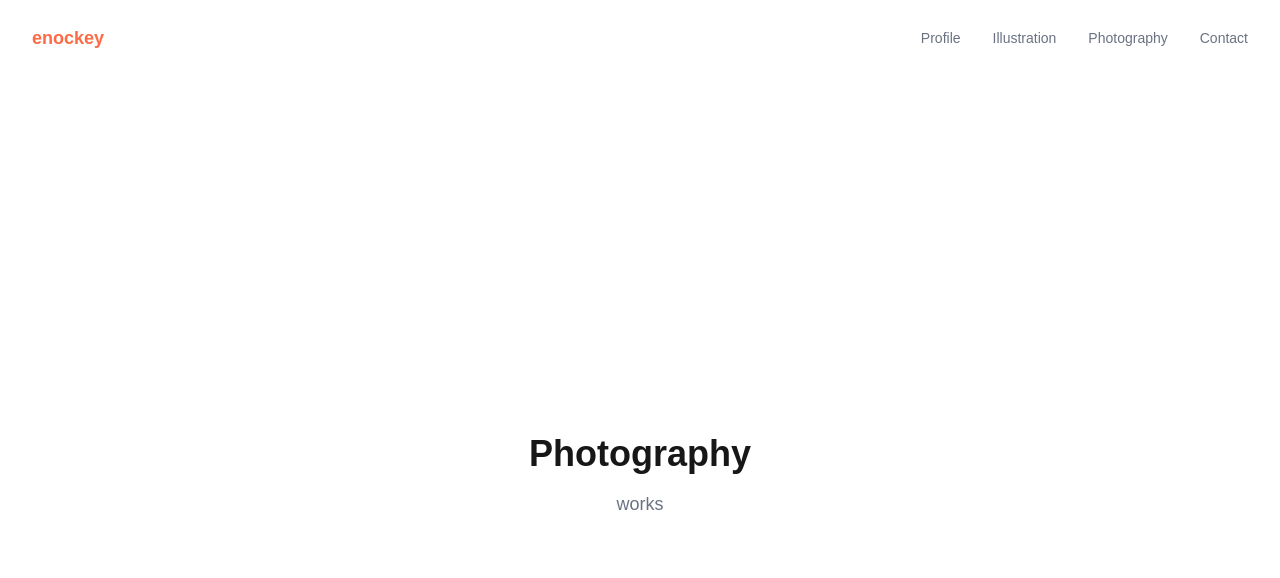
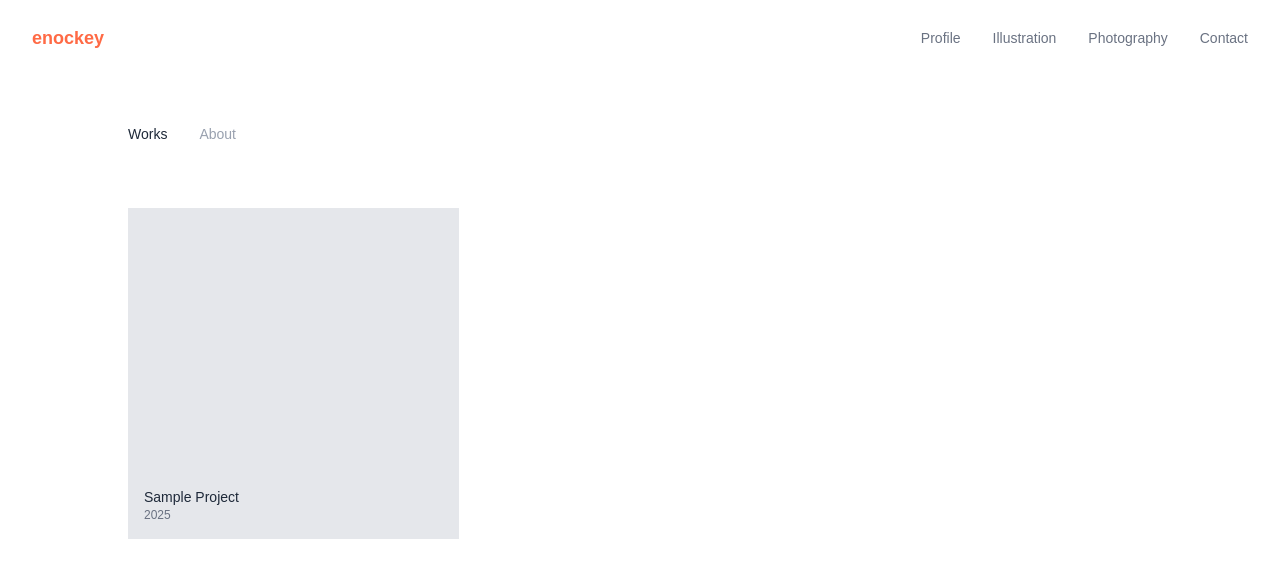
Before and after one commit to DaisukeEnoki/enockey-site, a Next.js app: page /photography in a window 1280 px wide. Shown: the top 578 px of the page. Built offline with nearby package versions, Linux system fonts and the light colour scheme.

Commit message:
feat: Photographyページにグリッド・About・プロジェクト詳細ページを追加

```diff
--- /dev/null
+++ b/app/photography/[slug]/page.tsx
@@ -0,0 +1,51 @@
+import Link from "next/link";
+
+// プロジェクトデータ（後でCloudinaryの画像に差し替え）
+const projectsData: Record<string, { title: string; year: string; images: string[] }> = {
+  "sample-project": {
+    title: "Sample Project",
+    year: "2025",
+    images: [], // Cloudinary public IDを配列で入れる
+  },
+};
+
+export default function ProjectPage({ params }: { params: { slug: string } }) {
+  const project = projectsData[params.slug];
+
+  if (!project) {
+    return (
+      <main className="px-8 py-12">
+        <p className="text-gray-500">Project not found.</p>
+      </main>
+    );
+  }
+
+  return (
+    <main className="px-8 py-12" style={{ backgroundColor: "#ffffff" }}>
+      <div className="max-w-5xl mx-auto">
+
+        {/* ナビ */}
+        <div className="flex gap-8 mb-16 text-sm text-gray-400">
+          <Link href="/photography" className="hover:text-gray-800 transition-colors">← Works</Link>
+        </div>
+
+        <h1 className="text-2xl font-light mb-2" style={{ color: "#1a1a1a" }}>{project.title}</h1>
+        <p className="text-sm text-gray-400 mb-12">{project.year}</p>
+
+        {/* 写真一覧（縦1列・フル幅） */}
+        <div className="flex flex-col gap-2">
+          {project.images.length === 0 ? (
+            <div className="w-full aspect-video bg-gray-100 flex items-center justify-center">
+              <p className="text-gray-400 text-sm">写真をCloudinaryにアップ後に表示されます</p>
+            </div>
+          ) : (
+            project.images.map((id, i) => (
+              <div key={i} className="w-full aspect-video bg-gray-100" />
+            ))
+          )}
+        </div>
+
+      </div>
+    </main>
+  );
+}
--- /dev/null
+++ b/app/photography/about/page.tsx
@@ -0,0 +1,30 @@
+import Link from "next/link";
+
+export default function PhotographyAbout() {
+  return (
+    <main className="px-8 py-12" style={{ backgroundColor: "#ffffff" }}>
+      <div className="max-w-5xl mx-auto">
+
+        {/* ナビ */}
+        <div className="flex gap-8 mb-16 text-sm text-gray-400">
+          <Link href="/photography" className="hover:text-gray-800 transition-colors">Works</Link>
+          <Link href="/photography/about" className="text-gray-800 font-medium">About</Link>
+        </div>
+
+        {/* プロフィール写真（後でCldImageに差し替え） */}
+        <div className="w-full aspect-[4/5] bg-gray-100 mb-16 max-w-2xl" />
+
+        {/* プロフィールテキスト */}
+        <div className="max-w-lg">
+          <h1 className="text-5xl font-light mb-12" style={{ color: "#1a1a1a" }}>
+            Enockey
+          </h1>
+          <p className="text-gray-500 leading-relaxed">
+            Photographer based in Tokyo, from Ehime.
+          </p>
+        </div>
+
+      </div>
+    </main>
+  );
+}
--- a/app/photography/page.tsx
+++ b/app/photography/page.tsx
@@ -1,12 +1,43 @@
+import Link from "next/link";
+
+// プロジェクトを追加するときはここに追記する
+const projects = [
+  {
+    slug: "sample-project",
+    title: "Sample Project",
+    year: "2025",
+    cover: null, // Cloudinaryにアップ後にpublic IDを入れる
+  },
+];
+
 export default function Photography() {
-    return (
-      <main className="flex min-h-screen
-  flex-col items-center justify-center
-  bg-white">
-        <h1 className="text-4xl
-  font-bold">Photography</h1>
-        <p className="mt-4 text-lg
-  text-gray-500">works</p>
-      </main>
-    );
-  }
+  return (
+    <main className="px-8 py-12" style={{ backgroundColor: "#ffffff" }}>
+      <div className="max-w-5xl mx-auto">
+
+        {/* ナビ */}
+        <div className="flex gap-8 mb-16 text-sm text-gray-400">
+          <Link href="/photography" className="text-gray-800 font-medium">Works</Link>
+          <Link href="/photography/about" className="hover:text-gray-800 transition-colors">About</Link>
+        </div>
+
+        {/* プロジェクトグリッド */}
+        <div className="grid grid-cols-2 md:grid-cols-3 gap-4">
+          {projects.map((project) => (
+            <Link key={project.slug} href={`/photography/${project.slug}`}>
+              <div className="aspect-square bg-gray-100 overflow-hidden group">
+                {/* カバー画像（後でCldImageに差し替え） */}
+                <div className="w-full h-full bg-gray-200 group-hover:bg-gray-300 transition-colors flex items-end p-4">
+                  <div>
+                    <p className="text-sm font-medium text-gray-800">{project.title}</p>
+                    <p className="text-xs text-gray-500">{project.year}</p>
+                  </div>
+                </div>
+              </div>
+            </Link>
+          ))}
+        </div>
+      </div>
+    </main>
+  );
+}
```
